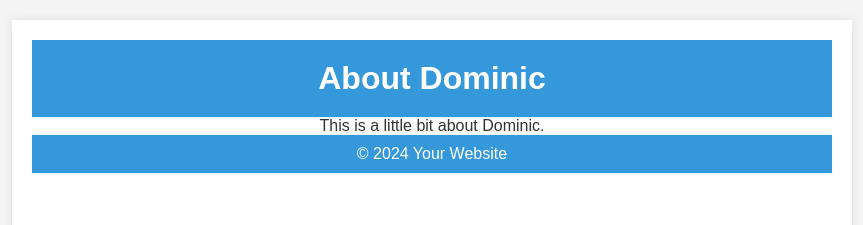
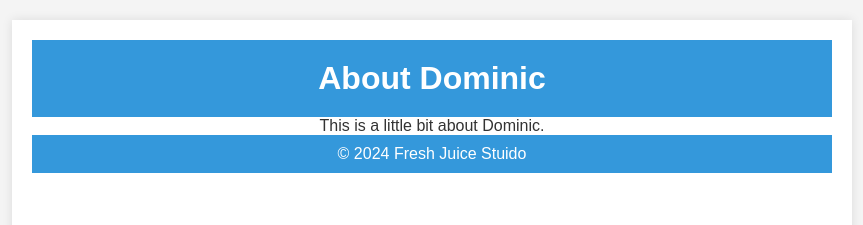
Before and after one commit to DLDiMar/WritingPortfolio, a React (Create React App) app: page /bio in a window 1280 px wide. Shown: the top 225 px of the page, without its empty margins (208-1071 px from the left). Built offline with nearby package versions, Linux system fonts and the light colour scheme.

Commit message:
changes to cr

```diff
--- a/src/components/Bio.js
+++ b/src/components/Bio.js
@@ -10,7 +10,7 @@ const Bio = () => (
             This is a little bit about Dominic.
         </p>
         <footer>
-            &copy; 2024 Your Website
+            &copy; 2024 Fresh Juice Stuido
         </footer>
     </div>
 );
```
